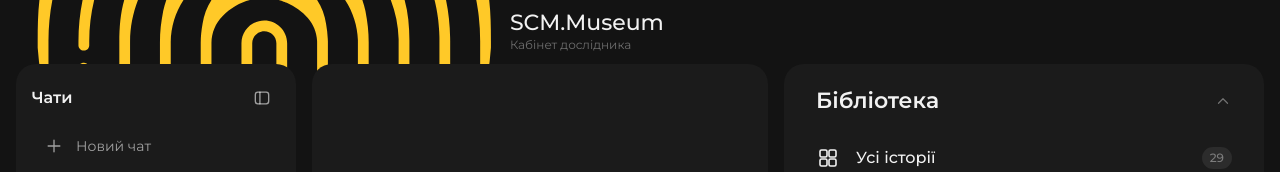
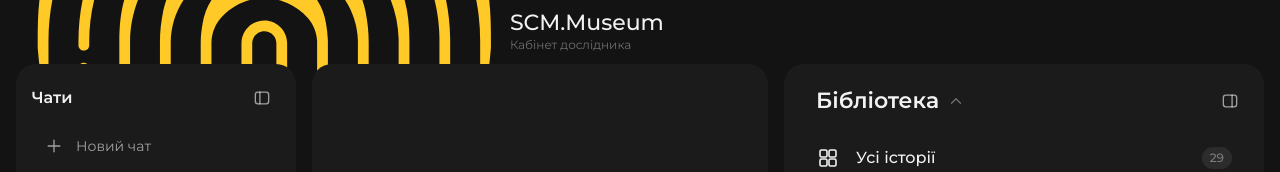
Before and after one commit to mikelebedenko/scm-museum, a React (Vite) app: page / in a window 1280 px wide. Shown: the top 172 px of the page. Built offline with nearby package versions, Linux system fonts and the light colour scheme.

Commit message:
Restore library collapse/expand (icon on the right, narrow rail when hidden)
Co-Authored-By: Claude Sonnet 5.5 <noreply@anthropic.com>

```diff
--- a/src/pages/LibPanel.tsx
+++ b/src/pages/LibPanel.tsx
@@ -62,6 +62,8 @@ type Props = {
   selSummary: string
   canScript: boolean
   busy: boolean
+  open: boolean
+  onToggle: () => void
   fragSel: string[]
   playReq: { id: string; t: number; e: number; n: number } | null
   onToggleStory: (id: string) => void
@@ -627,6 +629,23 @@ export function LibPanel(p: Props) {
     body = <StoryRows ids={tagStories(nav.id)} empty="З цим тегом ще немає історій." />
   }
 
+  if (!p.open)
+    return (
+      <aside className="lib-rail" aria-label="Бібліотека">
+        <IconButton aria-label="Показати бібліотеку" onClick={p.onToggle}>
+          <Icon n="panelR" s={20} />
+        </IconButton>
+      </aside>
+    )
+  const collapseBtn = (
+    <IconButton
+      className="lib-collapse"
+      aria-label="Сховати бібліотеку"
+      onClick={p.onToggle}
+    >
+      <Icon n="panelR" s={20} />
+    </IconButton>
+  )
   const fragRows = p.fragSel
   const showBar = !!p.selSummary
   return (
@@ -665,8 +684,9 @@ export function LibPanel(p: Props) {
         <div className="lib-scroll">
           {nav.v === "menu" ? (
             <>
+              <div className="lib-head">
                 <button
-                className="acc-head side-head"
+                  className="acc-head side-head lib-title-btn"
                   aria-expanded={menuOpen}
                   onClick={() => setMenuOpen(!menuOpen)}
                 >
@@ -675,6 +695,8 @@ export function LibPanel(p: Props) {
                     <Icon n="down" s={18} />
                   </span>
                 </button>
+                {collapseBtn}
+              </div>
               {menuOpen && (
                 <nav className="side-nav lib-menu lib-menu-main">
                   <NavItem icon="grid" label="Усі історії" count={allIds.length} to={{ v: "all" }} />
@@ -718,6 +740,7 @@ export function LibPanel(p: Props) {
                   <Icon n="back" s={20} />
                 </IconButton>
                 <span>{title}</span>
+                {collapseBtn}
               </div>
               <div className="lib-body">{body}</div>
             </>
--- a/src/pages/Search.tsx
+++ b/src/pages/Search.tsx
@@ -50,6 +50,7 @@ export default function Search() {
   const [tagF, setTagF] = useState<string[]>([])
   const [sel, setSel] = useState<string[]>([])
   const [storySel, setStorySel] = useState<string[]>([])
+  const [libOpen, setLibOpen] = useState(true)
   const [script, setScript] = useState(false)
   const [playReq, setPlayReq] = useState<{ id: string; t: number; e: number; n: number } | null>(
     null,
@@ -362,7 +363,7 @@ export default function Search() {
   )
 
   return (
-    <div className={`shell ${side ? "" : "side-rail"}`}>
+    <div className={`shell ${side ? "" : "side-rail"} ${libOpen ? "" : "lib-off"}`}>
       <aside className={`side ${side ? "" : "is-rail"}`} aria-label="Меню">
         <div className="side-top">
           {side && <span className="side-title">Чати</span>}
@@ -460,6 +461,8 @@ export default function Search() {
         }
         canScript={perms.has("script")}
         busy={busy}
+        open={libOpen}
+        onToggle={() => setLibOpen(!libOpen)}
         fragSel={sel}
         playReq={playReq}
         onToggleStory={toggleStory}
--- a/src/styles/components/chat-layout.css
+++ b/src/styles/components/chat-layout.css
@@ -327,3 +327,9 @@
 .lib-topic-btn { flex: none; width: 148px; max-width: none; justify-content: space-between; }
 .lib-topic-btn > span:first-child { flex: 1; min-width: 0; text-align: left; }
 .lib-filters .relative { flex: none; }
+
+/* згортання правої панелі */
+.lib-head { display: flex; align-items: center; justify-content: space-between; gap: var(--space-2); }
+.lib-title-btn { width: auto; gap: var(--space-2); }
+.lib-head .lib-collapse, .lib-crumb .lib-collapse { flex: none; }
+.lib-crumb .lib-collapse { margin-left: auto; }
```
Lines whose indentation alone changed are shown as unchanged.
